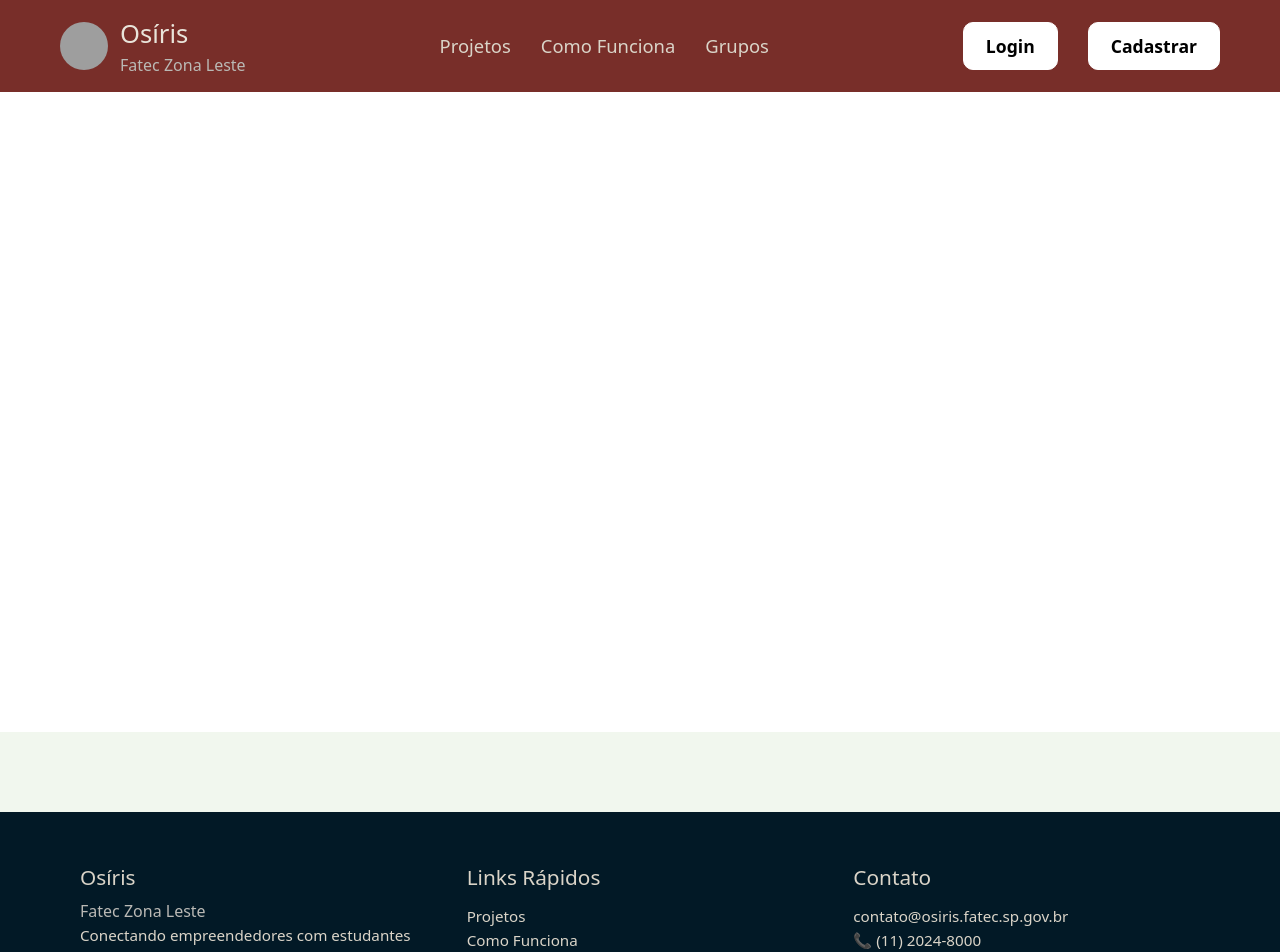
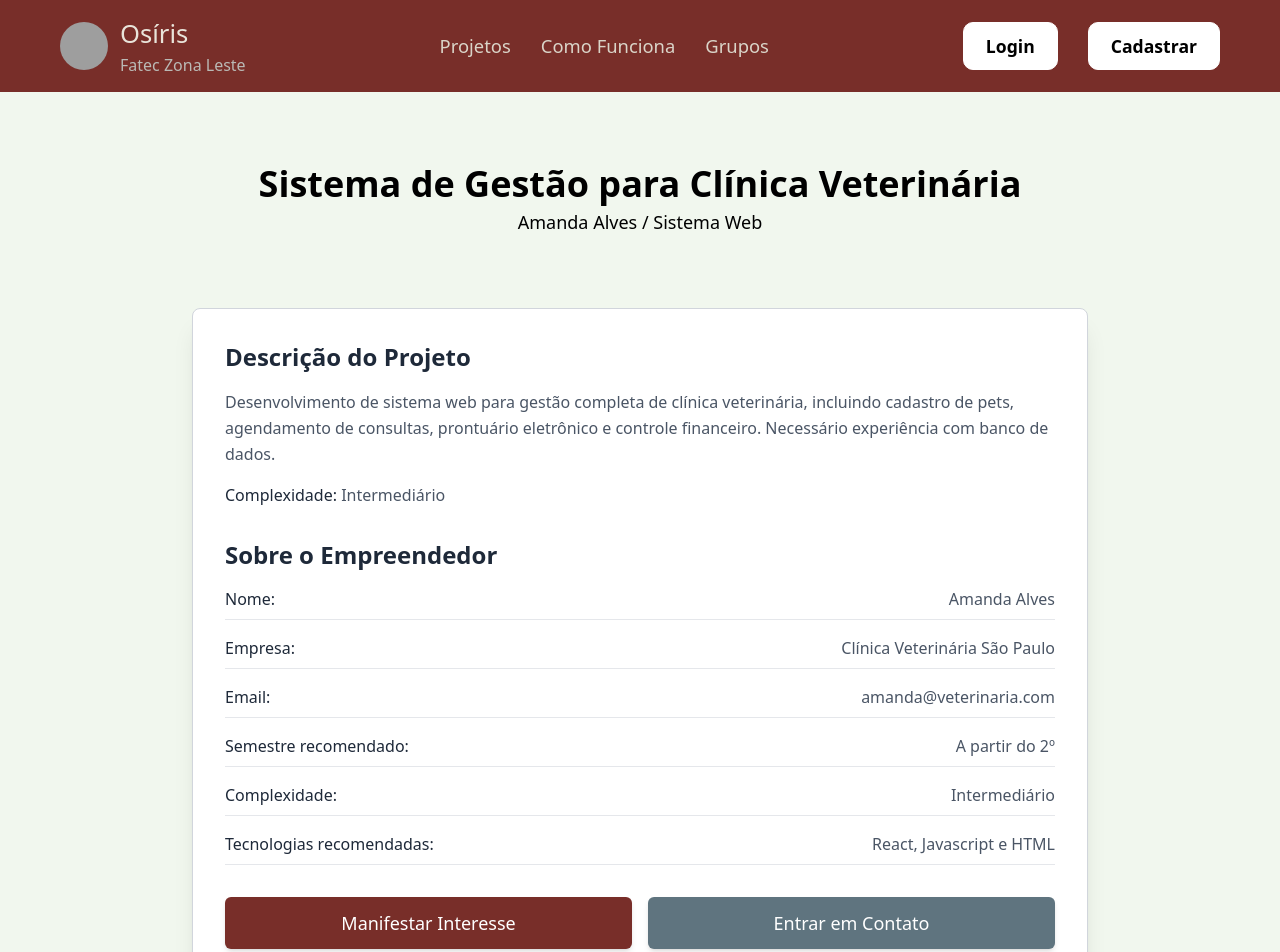
Before and after one commit to Infinito-1/osiris-react, a React (Vite) app: page /projeto in a window 1280 px wide. Shown: the top 952 px of the page. Built offline with nearby package versions, Linux system fonts and the light colour scheme; grey boxes are pictures that could not be loaded.

Commit message:
Tela de Projeto finalizada

```diff
--- a/src/App.tsx
+++ b/src/App.tsx
@@ -14,6 +14,7 @@ import EmpreendedorForm from "./pages/cadastro/empreendedorform";
 import EstudantesForm from "./pages/cadastro/estudantesform";
 import DocenteForm from "./pages/cadastro/docenteform";
 import CoordenadorForm from "./pages/cadastro/coordenadorform";
+import Projeto from "./pages/projeto/Projeto";
 
 function App() {
   return (
@@ -38,6 +39,7 @@ function App() {
             <Route path="/cadastro/estudante" element={<EstudantesForm />} />
             <Route path="/cadastro/docente" element={<DocenteForm />} />
             <Route path="/cadastro/coordenador" element={<CoordenadorForm />} />
+            <Route path="/projeto" element={<Projeto />} />
           </Routes>
         </div>
         <Footer />
--- a/src/pages/projeto/Projeto.tsx
+++ b/src/pages/projeto/Projeto.tsx
@@ -1,43 +1,67 @@
-function Projeto() {
+import React from 'react';
+
+// Componente para um campo de informação
+interface InfoFieldProps {
+    label: string;
+    value: string;
+}
+
+const InfoField: React.FC<InfoFieldProps> = ({ label, value }) => {
     return (
-    <>
-          <body>
-              <header>
-                  <h1>Sistema de Gestão para Clínica Veterinária</h1>
-                  <p>Amanda Alves / Sistema Web</p>
+        <div className="flex justify-between items-center pb-2 border-b border-gray-200">
+            <p className="text-base font-medium text-gray-800">{label}</p>
+            <p className="text-base text-gray-600">{value}</p>
+        </div>
+    );
+};
+
+// Componente Principal da Página de Projeto
+const Projeto: React.FC = () => {
+    return (
+        <main className="flex flex-col items-center w-full min-h-screen bg-[#F1F7EE] py-10 ">
+            {/* Header com fundo azul */}
+            <header className="w-full py-8 text-center mb-10">
+                <h1 className="text-3xl md:text-4xl font-bold">Sistema de Gestão para Clínica Veterinária</h1>
+                <p className="text-lg mt-1"> Amanda Alves / Sistema Web</p>
             </header>
 
-              <main>
-                  <section>
-                      <h2>Descrição do Projeto</h2>
-                      <p>
-                          Desenvolvimento de sistema web para gestão completa de clínica
-                          veterinária, incluindo cadastro de pets, agendamento de consultas,
-                          prontuário eletrônico e controle financeiro. Necessário experiência
-                          com banco de dados.
+            <div className="w-11/12 max-w-4xl bg-white border border-gray-300 rounded-lg p-8 shadow-xl">
+                {/* Seção de Descrição do Projeto */}
+                <section className="mb-8">
+                    <h2 className="text-2xl font-semibold text-gray-800 mb-4">Descrição do Projeto</h2>
+                    <p className="text-base text-gray-600 mb-4 leading-relaxed">
+                        Desenvolvimento de sistema web para gestão completa de clínica veterinária, incluindo cadastro de pets, agendamento de consultas, prontuário eletrônico e controle financeiro. Necessário experiência com banco de dados.
                     </p>
-                      <p>Complexidade: Intermediário</p>
+                    <p className="text-base text-gray-600">
+                        <span className="font-medium text-gray-800">Complexidade:</span> Intermediário
+                    </p>
                 </section>
 
-                  <section>
-                      <h2>Sobre o Empreendedor</h2>
-                      <p>Nome: Amanda Alves</p>
-                      <p>Empresa: Clínica Veterinária São Paulo</p>
-                      <p>Email: amanda@veterinaria.com</p>
-                      <p>Semestre recomendado: A partir do 2º</p>
-                      <p>Complexidade: Intermediário</p>
-                      <p>Tecnologias recomendadas: React, Javascript e HTML</p>
+                {/* Seção Sobre o Empreendedor */}
+                <section className="mb-8">
+                    <h2 className="text-2xl font-semibold text-gray-800 mb-4">Sobre o Empreendedor</h2>
+                    <div className="space-y-4">
+                        <InfoField label="Nome:" value="Amanda Alves" />
+                        <InfoField label="Empresa:" value="Clínica Veterinária São Paulo" />
+                        <InfoField label="Email:" value="amanda@veterinaria.com" />
+                        <InfoField label="Semestre recomendado:" value="A partir do 2º" />
+                        <InfoField label="Complexidade:" value="Intermediário" />
+                        <InfoField label="Tecnologias recomendadas:" value="React, Javascript e HTML" />
+                    </div>
                 </section>
 
-                  <section>
-                      <button>Manifestar Interesse</button>
-                      <button>Entrar em Contato</button>
+                {/* Seção de Botões */}
+                <section className="flex flex-col md:flex-row md:space-x-4 space-y-3 md:space-y-0">
+                    <button className="flex-1 bg-[#782E29] text-white py-3 px-6 rounded-md text-lg font-medium transition-colors duration-200 hover:bg-[#6d2823] shadow-md">
+                        Manifestar Interesse
+                    </button>
+                    <button className="flex-1 bg-[#5F747F] text-white py-3 px-6 rounded-md text-lg font-medium transition-colors duration-200 hover:bg-[#53656e] shadow-md">
+                        Entrar em Contato
+                    </button>
                 </section>
+            </div>
         </main>
-          </body>
+    );
+};
 
-    </>
-  )
-}
-
-export default Projeto
+export default Projeto;
```
Lines whose indentation alone changed are shown as unchanged.
